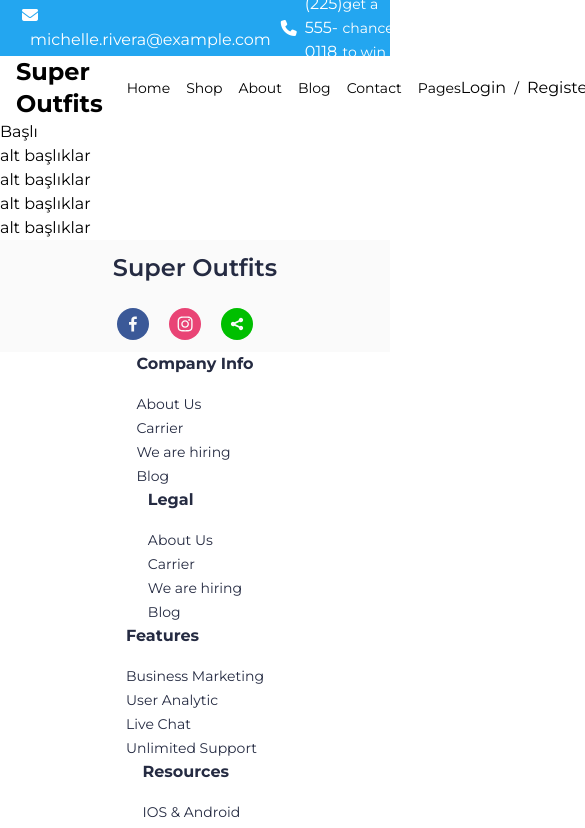
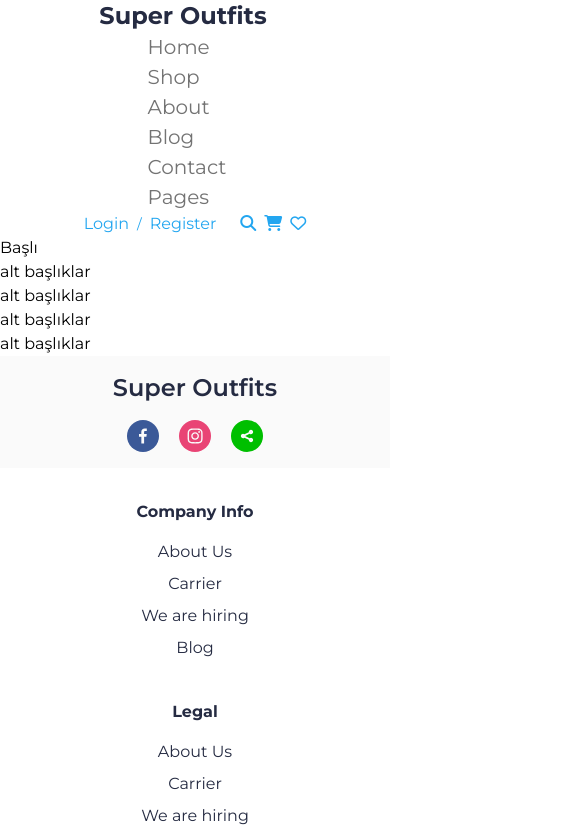
Before and after one commit to fatihozcandev/e-commerce-project, a React (Vite) app: page /shop in a window 390 px wide. Shown: the top 828 px of the page, 585 px wide, since content can reach past the window. Built offline with nearby package versions, Linux system fonts and the light colour scheme.

Commit message:
mobile view responsive

```diff
--- a/src/components/headerComponents/NavBarBottom.jsx
+++ b/src/components/headerComponents/NavBarBottom.jsx
@@ -3,57 +3,80 @@ import { Link } from "react-router-dom";
 
 function NavBarBottom() {
   return (
-    <div className="bg-light-bg-color text-h3 p-4 flex justify-between items-center h-16">
+    <section className="flex flex-wrap max-md:flex-col justify-around items-center h-auto lg:h-16  bg-light-bg-color ">
+      <h1 className="mr-6 font-bold text-h3 text-text-color">Super Outfits</h1>
+      <nav className="flex flex-wrap items-center ">
+        <section className="relative">
+          <article className="absolute top-full left-0 hidden w-32 py-2 bg-gray-800 rounded-md shadow-lg"></article>
+        </section>
+        <div className="max-sm:flex max-sm:flex-col max-sm:order-last text-second-text-color  ">
+          <Link
+            to="/"
+            className="mr-4 max-sm:text-h4 text-h6 text-link hover:underline"
+          >
+            Home
+          </Link>
+          <Link
+            to="/shop"
+            className="mr-4 max-sm:text-h4 text-h6 text-link hover:underline"
+          >
+            Shop
+          </Link>
+          <Link
+            to="/About"
+            className="mr-4 max-sm:text-h4 text-h6 text-link hover:underline"
+          >
+            About
+          </Link>
+          <Link
+            to="/Blog"
+            className="mr-4 max-sm:text-h4 text-h6 text-link hover:underline"
+          >
+            Blog
+          </Link>
+          <Link
+            to="/Contact"
+            className="mr-4 max-sm:text-h4 text-h6 text-link hover:underline"
+          >
+            Contact
+          </Link>
+          <Link
+            to="/Pages"
+            className="mr-4 max-sm:text-h4 text-h6 text-link hover:underline"
+          >
+            Pages
+          </Link>
+        </div>
+      </nav>
       <div className="flex items-center">
-        <p className="m-0 mr-6 text-black font-bold bg-white ">Super Outfits</p>
-        <div className="relative">
-          <div className="absolute top-full left-0 w-32 bg-gray-800 py-2 rounded-md shadow-lg hidden"></div>
-        </div>
-        <a href="/" className="text-link text-h6 hover:underline mr-4">
-          Home
-        </a>
-        <a href="/shop" className="text-link text-h6 hover:underline mr-4">
-          Shop
-        </a>
-        <a href="#" className="text-link text-h6 hover:underline mr-4">
-          About
-        </a>
-        <a href="#" className="text-link text-h6 hover:underline mr-4">
-          Blog
-        </a>
-        <a href="#" className="text-link text-h6 hover:underline mr-4">
-          Contact
-        </a>
-        <a href="#" className="text-link text-h6 hover:underline">
-          Pages
-        </a>
-      </div>
-      <div className="flex items-center">
-        <div className="mr-4 flex flex-row content-center">
-          <a href="#" className=" text-h5 hover:underline">
+        <div className="flex flex-row items-center mr-4">
+          <Link
+            to="/Login"
+            className=" text-primary-color text-h5 hover:underline"
+          >
             Login
-          </a>
-          <span className="text-link text-h6 mx-2">/</span>
-          <a href="#" className="text-h5 hover:underline">
+          </Link>
+          <span className="mx-2 text-h6 text-link text-primary-color ">/</span>
+          <Link
+            to="/Register"
+            className=" text-primary-color text-h5 hover:underline"
+          >
             Register
-          </a>
+          </Link>
         </div>
         <div className="flex items-center">
           <Link to="#">
-            <i className="fa-solid fa-magnifying-glass"></i>
-          </Link>
-
-          <Link to="#">
-            {" "}
-            <i className="fa-solid fa-cart-shopping"></i>
+            <i className="fa-solid fa-magnifying-glass  text-primary-color ml-2"></i>
           </Link>
           <Link to="#">
-            {" "}
-            <i className="fa-regular fa-heart"></i>
+            <i className="fa-solid fa-cart-shopping text-primary-color ml-2"></i>
+          </Link>
+          <Link to="#">
+            <i className="fa-regular fa-heart text-primary-color ml-2"></i>
           </Link>
         </div>
       </div>
-    </div>
+    </section>
   );
 }
 
--- a/src/components/headerComponents/NavBarTop.jsx
+++ b/src/components/headerComponents/NavBarTop.jsx
@@ -2,72 +2,45 @@ import React from "react";
 
 function NavBarTop() {
   return (
-    <div className="bg-primary-color flex flex-row justify-between h-14 p-3   ">
-      <div className="flex flex-row items-center ml-2.5">
-        <div className="Mail-icon">
-          <a href="mailto:michelle.rivera@example.com">
-            <i
-              className="fa-solid fa-envelope fa-1x"
-              style={{ color: "#ffffff" }}
-            ></i>
-            <span className="text-white  hover:text-gray-400 dark:hover:text-white dark:text-gray-400 ml-2 text-sm">
+    <div className="flex sm:flex-row flex-wrap items-center justify-around bg-primary-color lg:p-3 max-sm:hidden lg:flex lg:flex-row lg:px-11">
+      <div className="flex items-center lg:ml-2.5">
+        <a
+          href="mailto:michelle.rivera@example.com"
+          className="Mail-icon flex items-center text-white hover:text-gray-400 dark:hover:text-white dark:text-gray-400"
+        >
+          <i className="fa-solid fa-envelope fa-1x"></i>
+          <span className="lg:ml-2 lg:text-sm">
             michelle.rivera@example.com
           </span>
         </a>
-        </div>
-
-        <div className="Phone-icon ml-2.5">
         <a
-            href="#"
-            className="flex items-center text-white  hover:text-gray-400 dark:hover:text-white dark:text-gray-400"
+          href="tel:+12255550118"
+          className="Phone-icon flex items-center text-white hover:text-gray-400 dark:hover:text-white dark:text-gray-400 lg:ml-2.5"
         >
-            <i className="fa-solid fa-phone" style={{ color: "#ffffff" }}></i>
-            <span className="ml-2 text-sm">(225) 555-0118</span>
+          <i className="fa-solid fa-phone"></i>
+          <span className="lg:ml-2 lg:text-sm">(225) 555-0118</span>
         </a>
       </div>
-      </div>
-      <div className="flex items-center">
-        <p className="text-white  text-h6">
+      <div className="flex justify-center max-lg:hidden">
+        <p className="text-white lg:text-sm text-center">
           Follow Us and get a chance to win 80% off
         </p>
       </div>
-      <div className="flex flex-row  items-center mr-2.5">
-        <p className="text-white font-bold text-center mr-2.5  text-sm ">
+      <div className="flex items-center lg:mr-2.5">
+        <p className="text-white font-bold lg:text-sm lg:mr-2.5 max-xl:hidden">
           Follow Us:
         </p>
-        <ul className="flex justify-center space-x-5">
-          <li className="Facebook-icon">
+        <ul className="flex lg:space-x-5">
+          {["facebook", "instagram", "twitter", "youtube"].map((platform) => (
+            <li key={platform} className={`${platform}-icon`}>
               <a
-              href="#"
-              className="text-white hover:text-gray-400 dark:hover:text-white dark:text-gray-400"
+                href={`https://${platform}.com`}
+                className="mx-0.5 text-white hover:text-gray-400 dark:hover:text-white dark:text-gray-400"
               >
-              <i className="fa-brands fa-facebook fa-lg"></i>
+                <i className={`fa-brands fa-${platform} fa-lg`}></i>
               </a>
             </li>
-          <li className="Instagram-icon">
-            <a
-              href="#"
-              className="text-white hover:text-gray-400 dark:hover:text-white dark:text-gray-400"
-            >
-              <i className="fa-brands fa-instagram fa-lg"></i>
-            </a>
-          </li>
-          <li className="Twitter-icon">
-            <a
-              href="#"
-              className="text-white hover:text-gray-400 dark:hover:text-white dark:text-gray-400"
-            >
-              <i className="fa-brands fa-twitter fa-lg"></i>
-            </a>
-          </li>
-          <li className="Youtube-icon content-center">
-            <a
-              href="#"
-              className="text-white hover:text-gray-400 dark:hover:text-white dark:text-gray-400"
-            >
-              <i className="fa-brands fa-youtube fa-lg"></i>
-            </a>
-          </li>
+          ))}
         </ul>
       </div>
     </div>
--- a/src/index.css
+++ b/src/index.css
@@ -2,7 +2,16 @@
 @tailwind components;
 @tailwind utilities;
 
-/* * {
+@layer components {
+  .btn-blue {
+    @apply inline-flex items-center justify-center mx-1 px-4 py-2 sm:px-6 sm:py-3 rounded bg-primary-color text-light-text-color border-0 hover:bg-secondary-text-color-1 focus:outline-none;
+  }
+  .btn-white {
+    @apply inline-flex items-center justify-center mx-1 px-4 py-2 sm:px-6 sm:py-3 rounded text-secondary-text-color-1 hover:bg-gray-200 focus:outline-dashed;
+  }
+}
+/*
+* {
   border: dotted lightblue 1px;
 }
  */
--- a/src/layouts/Footer.jsx
+++ b/src/layouts/Footer.jsx
@@ -1,77 +1,77 @@
 import React from "react";
 import { SocialIcon } from "react-social-icons";
-import "react-social-icons/facebook";
-import "react-social-icons/twitter";
-import "react-social-icons/instagram";
 import { footerLinks } from "../data/data";
 
 const Footer = () => {
   return (
-    <footer className=" text-text-color body-font">
+    <footer className="text-text-color body-font">
       <div className="bg-light-gray-1">
-        <div className=" container  lg:max-w-[1060px] sm:h-36 h-28   align-middle items-center  mx-auto flex lg:flex-row flex-col md:justify-between justify-around">
-          <div>
-            <h2 className="text-h3 font-semibold">Super Outfits</h2>
-          </div>
-          <div className="icons">
+        <div className="container mx-auto flex flex-col lg:flex-row items-center justify-between py-4 lg:py-0 h-28 lg:h-36 lg:max-w-[1060px]">
+          <h2 className="text-h3 font-semibold mb-4 lg:mb-0 ">Super Outfits</h2>
+          <div className="icons flex justify-center lg:justify-start">
             <SocialIcon
+              url="http://www.facebook.com"
               className="mr-5"
-              url="http://www.facebook.com"
               style={{ width: "2rem", height: "2rem" }}
             />
             <SocialIcon
+              url="http://www.instagram.com"
               className="mr-5"
-              url="http://www.instagram.com"
               style={{ width: "2rem", height: "2rem" }}
             />
             <SocialIcon
-              className="mr-5"
               url="http://www.x.com"
               style={{ width: "2rem", height: "2rem" }}
             />
           </div>
         </div>
       </div>
-      <div className="container lg:max-w-[1060px] sm:h-72  mx-auto flex items-center sm:flex-row flex-col">
+
+      <div className="mx-auto lg:max-w-[1060px] flex max-lg:flex-wrap items-start py-4">
+        <div className="flex flex-wrap justify-around w-full max-sm:flex-col">
           {footerLinks.map((link, idx) => (
-          <div key={idx} className="flex flex-col sm:basis-1/4">
-            <h2 className="font-bold text-h5 mb-4">{link.title}</h2>
-            <ul>
-              <a href="#" className="mb-2 text-list hover:underline ">
-                <p>{link.link1}</p>
+            <div
+              key={idx}
+              className="flex flex-col basis-1/2 lg:basis-1/4 mb-4"
+            >
+              <h2 className="font-bold text-h5 my-4 text-center">
+                {link.title}
+              </h2>
+              <ul className="flex flex-col text-center">
+                <a href="#" className="mb-2 hover:underline">
+                  {link.link1}
                 </a>
-              <a href="#" className="mb-2 text-list hover:underline ">
-                <p>{link.link2}</p>
+                <a href="#" className="mb-2 hover:underline">
+                  {link.link2}
                 </a>
-              <a href="#" className="mb-2 text-list hover:underline ">
-                <p>{link.link3}</p>
+                <a href="#" className="mb-2 hover:underline">
+                  {link.link3}
                 </a>
-              <a href="#" className="mb-2 text-list hover:underline ">
-                <p>{link.link4}</p>
+                <a href="#" className="mb-2 hover:underline">
+                  {link.link4}
                 </a>
               </ul>
             </div>
           ))}
+        </div>
 
-        <div className="flex sm:basis-2/4 sm:w-full flex-col">
-          <p className="text-h5 font-bold text-text-color  mb-5">
+        <div className="flex flex-col basis-full lg:basis-1/2 w-full lg:w-auto">
+          <p className="text-h5 font-bold mb-5 max-sm:text-center">
             Get In Touch
           </p>
           <form className="flex flex-row h-14">
             <input
-              className="w-full px-3  text-base bg-gray-200 border border-gray-300 rounded outline-none"
+              className="flex-grow px-3 text-base bg-gray-200 border border-gray-300 rounded outline-none"
               type="email"
               placeholder="Your Email"
             />
-            <button className="inline-flex items-center bg-primary-color text-white border-0 py-1 px-3 focus:outline-none hover:bg-secondary-text-color-1 rounded text-base mt-4 md:mt-0">
-              Subscribe
-            </button>
+            <button className="btn-blue">Subscribe</button>
           </form>
         </div>
       </div>
 
-      <div className="bg-light-gray-1 h-16 content-center">
-        <div className="container lg:max-w-[1060px] mx-auto flex flex-col content-center ">
+      <div className="bg-light-gray-1 h-16">
+        <div className="container mx-auto flex flex-col items-center justify-center h-full lg:max-w-[1060px]">
           <p className="text-second-text-color">
             Made With Love By Finland All Right Reserved
           </p>
```
Also changed, not shown: src/components/homepageComponents/BuyNow.jsx (+2 -8 lines), src/components/reusableComponents/Slider1.jsx (+13 -6 lines). Lines whose indentation alone changed are shown as unchanged.
